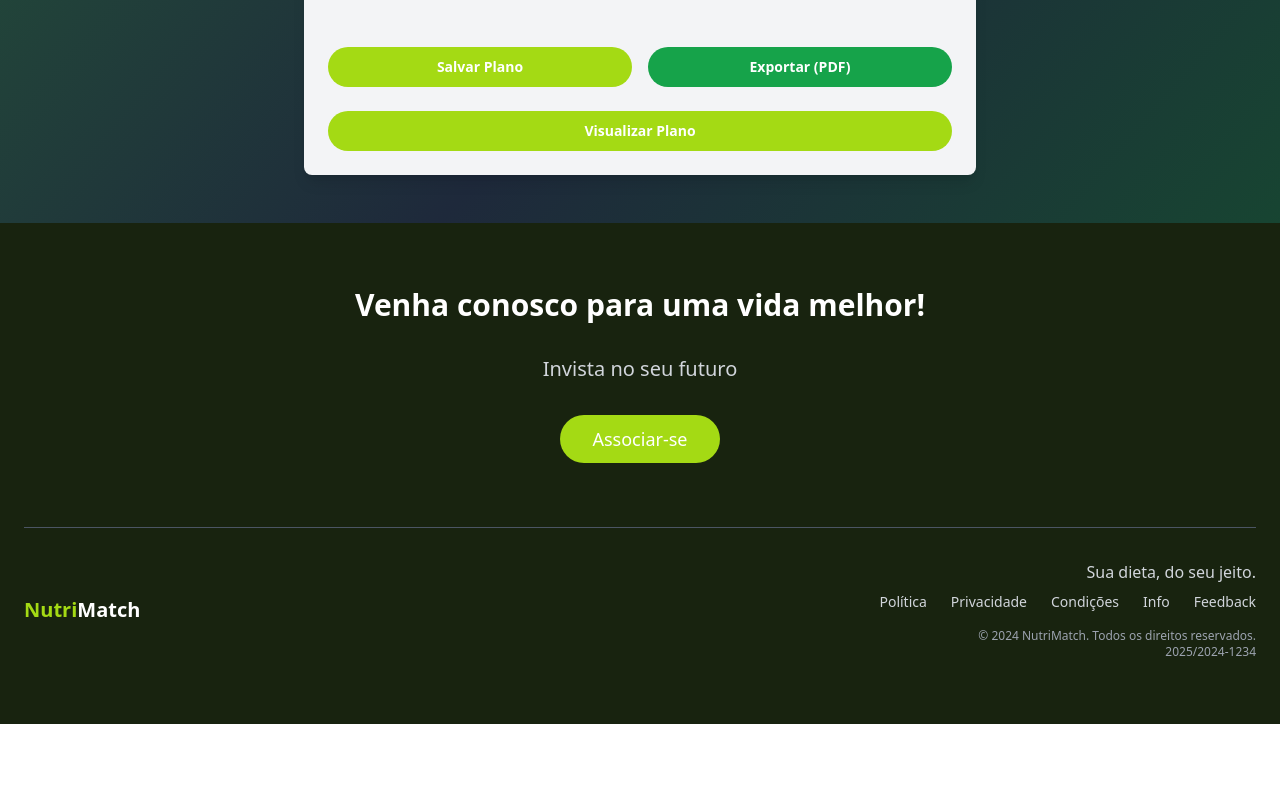
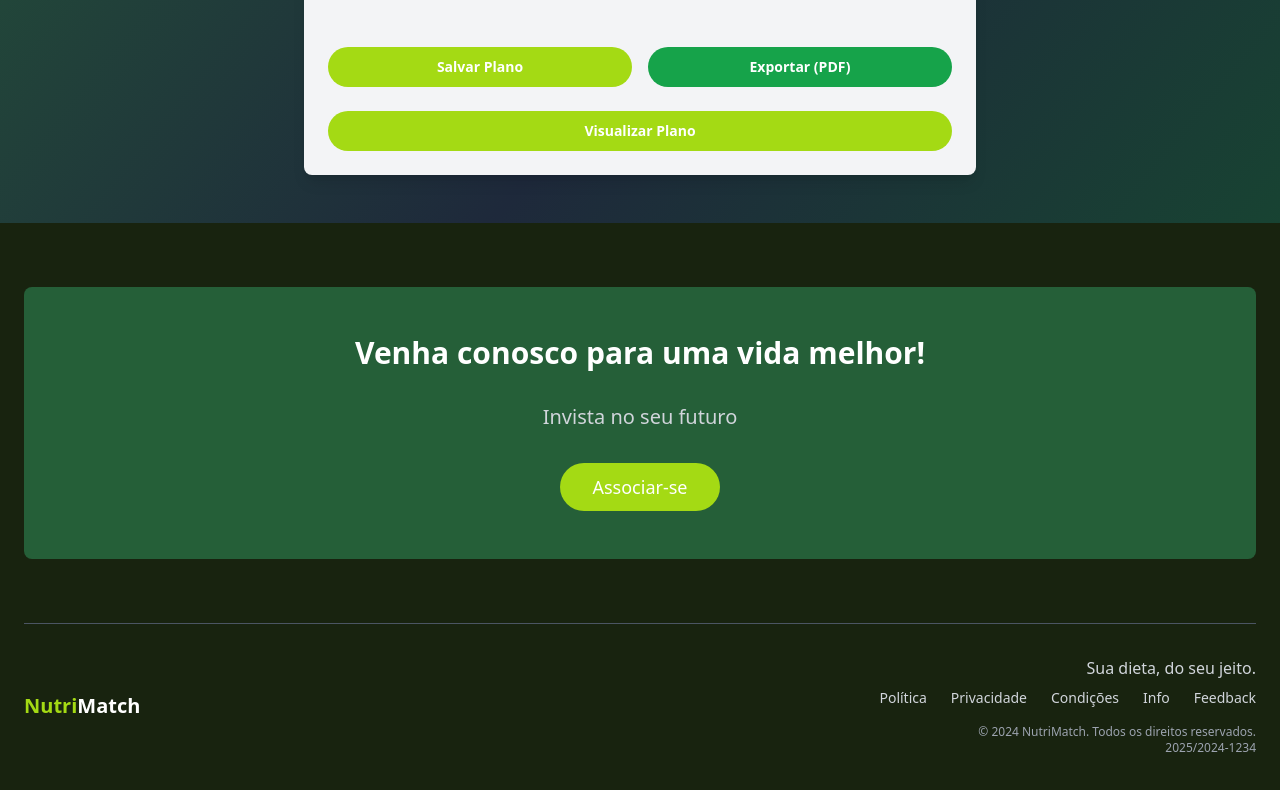
Before and after one commit to jgsena7/nutrimatch, a React (Vite) app: page /dashboard in a window 1280 px wide. Shown: the part 737-1527 px from the top of the page. Before the commit the page ends 1461 px from the top, so only its background shows below. Built offline with nearby package versions, Linux system fonts and the light colour scheme.

Commit message:
Fix: Change footer top section color
Change the footer-top-section background color to #255F38.

```diff
--- a/src/components/Footer.tsx
+++ b/src/components/Footer.tsx
@@ -1,4 +1,3 @@
-
 import React from 'react';
 import { Button } from "@/components/ui/button";
 
@@ -7,7 +6,7 @@ const Footer = () => {
     <footer className="bg-[#18230F] text-white py-16">
       <div className="container mx-auto px-6">
         {/* SEÇÃO SUPERIOR DO FOOTER - Call to Action */}
-        <div className="footer-top-section text-center space-y-8">
+        <div className="footer-top-section bg-[#255F38] text-center space-y-8 py-12 px-8 rounded-lg">
           <h2 className="text-3xl font-bold text-white">
             Venha conosco para uma vida melhor!
           </h2>
```
